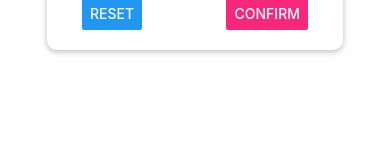
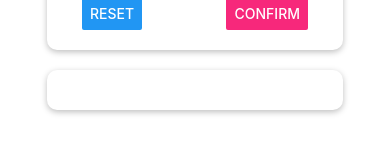
Before and after one commit to NanoAceves/NumberGuesser, a React Native app: screen / in a window 390 px wide. Shown: the part 227-380 px from the top of the page. Built offline with nearby package versions, Linux system fonts and the light colour scheme.

Commit message:
ya sirve el nombre huehue

```diff
--- a/screens/GameOverScreen.js
+++ b/screens/GameOverScreen.js
@@ -47,7 +47,7 @@ const styles = StyleSheet.create({
         margin: 10,
     },
     gameOverBox: {
-        shadowColor: Colors.tertiary,
+        shadowColor: Colors.primary,
     },
 })
 
--- a/screens/GameScreen.js
+++ b/screens/GameScreen.js
@@ -5,6 +5,7 @@ import NumberContainer from '../components/NumberContainer';
 import Colors from '../constants/Colors';
 
 import { direction_ as d} from '../constants/constants';
+import { useFetchPokemon } from "../hooks/useFetchpokemon";
 
 
 const generateRandomBetween = (min, max, exclude) => {
@@ -32,6 +33,9 @@ const GameScreen = ({selectedNumber, onGameOver}) => {
 
     const [rounds, setRounds] = useState(0)
 
+    const [name, setName] = useState(undefined)
+    const [img, setImg]=useState(undefined)
+
     useEffect(() => {
       if(currentGuess === selectedNumber) {
         onGameOver(rounds, currentGuess)
@@ -40,6 +44,13 @@ const GameScreen = ({selectedNumber, onGameOver}) => {
 
 
     console.log(currentGuess);
+
+    const setPokemon = async () => {
+      const [name] = await useFetchPokemon(currentGuess);
+      setName(name)
+      const [img]=await useFetchPokemon(currentGuess);
+      setImg(img)
+    }
 
     const nextGuess = direction => {
         if( (direction === d.higher && currentGuess > selectedNumber ) ||
@@ -58,6 +69,7 @@ const GameScreen = ({selectedNumber, onGameOver}) => {
         const nextNum = generateRandomBetween(currentLow.current, currentHigh.current, currentGuess);
         setRounds(currentRounds => setRounds(currentRounds + 1))
         setCurrentGuess(nextNum);
+        setPokemon()
 
     }
 
@@ -68,6 +80,10 @@ const GameScreen = ({selectedNumber, onGameOver}) => {
       <Card style={styles.buttonContainer}>
           <Button title='Lower' color={Colors.secondary} onPress={ () => {nextGuess(d.lower)} } />
           <Button title='Higher' color={Colors.primary} onPress={ () => {nextGuess(d.higher)} } />
+      </Card>
+      <Card style={styles.pokemonContainer}>
+        {name}
+        {img}
       </Card>
     </View>
   )
@@ -83,6 +99,9 @@ const styles = StyleSheet.create({
     flexDirection: 'row',
     justifyContent: 'space-around',
     marginTop: 20,
+  },
+  pokemonContainer:{
+    alignItems: 'center',
   }
 })
 
--- a/screens/StartGameScreen.js
+++ b/screens/StartGameScreen.js
@@ -90,7 +90,7 @@ import { useFetchPokemon } from "../hooks/useFetchpokemon";
             </View>
         </Card>
         {confirmedOutput}
-        {name}
+        <Card>{name}</Card>
      </View>
    )
  }
```
Also changed, not shown: hooks/useFetchPokemonImg.js (added, +16 -0 lines).
